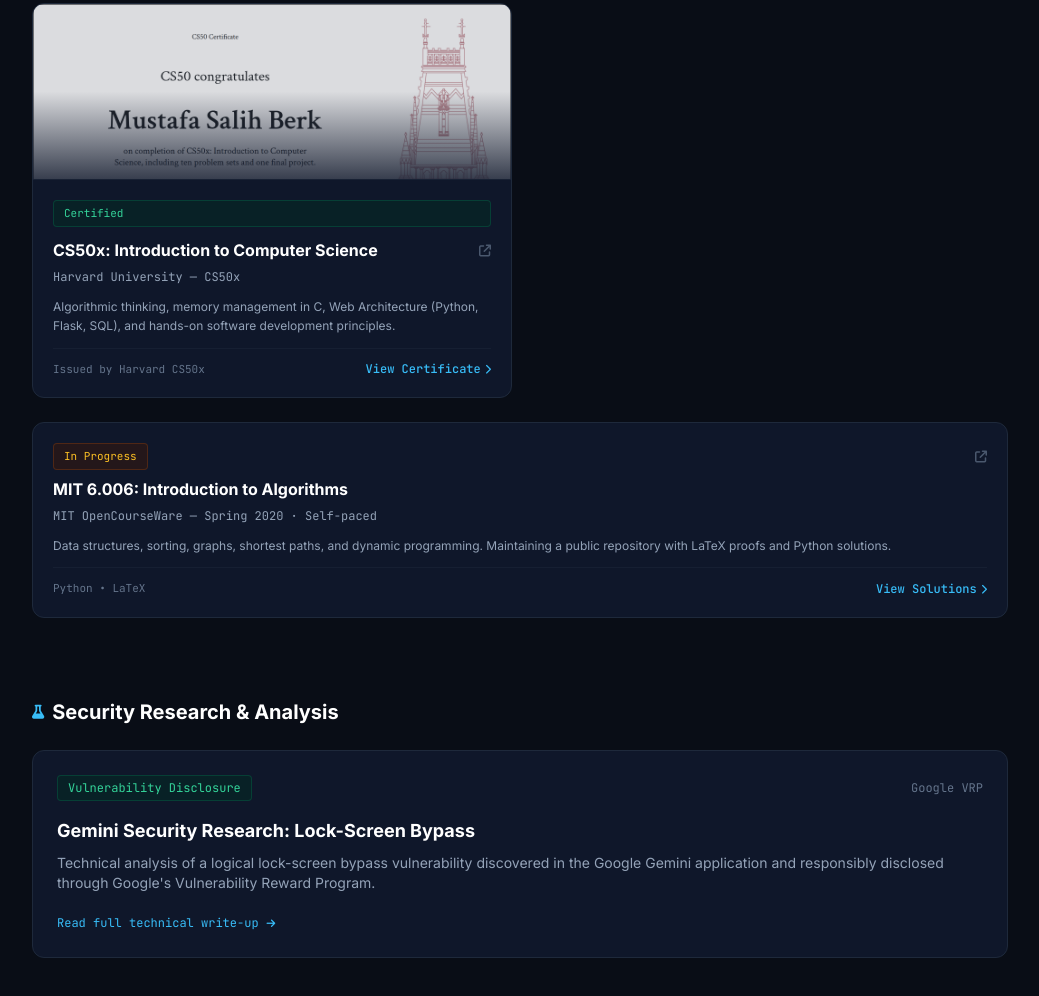
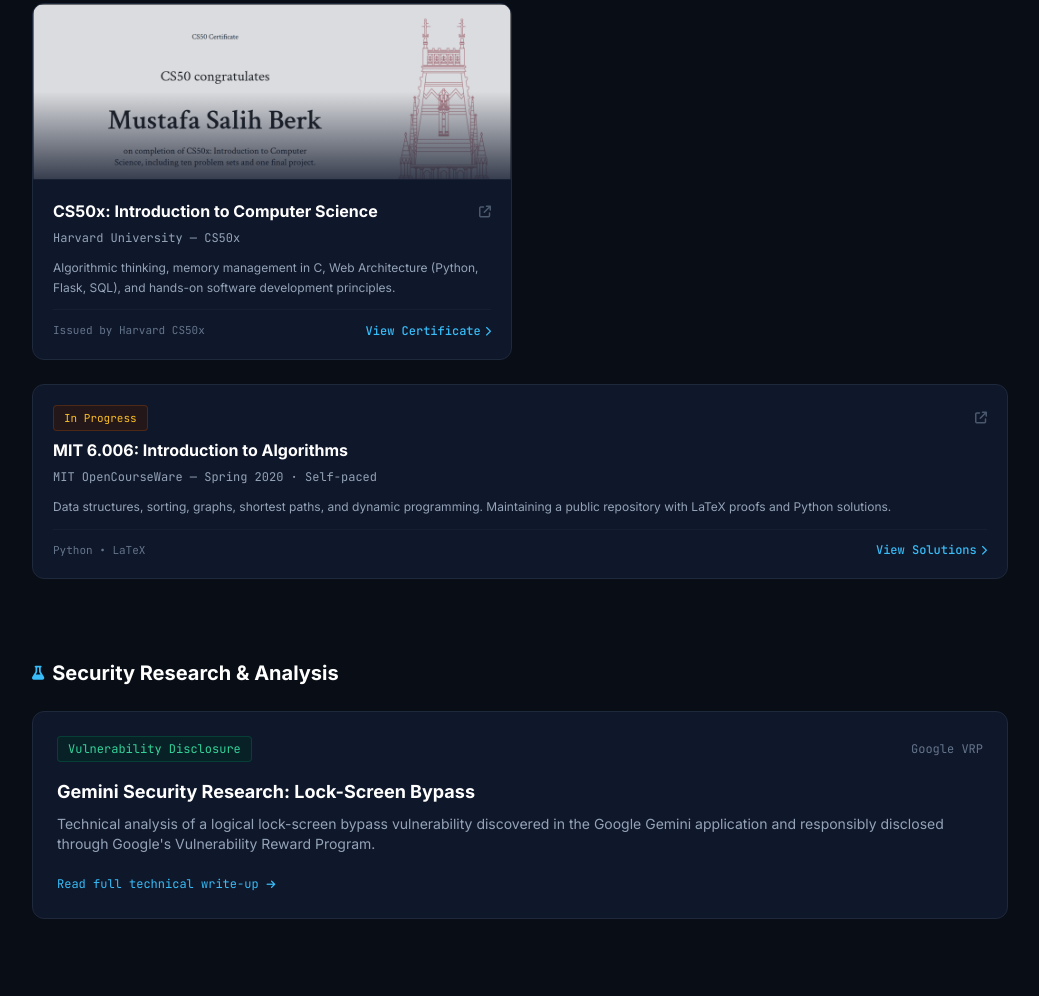
Before and after one commit to msalihberk/msalihberk.github.io, a plain HTML site: page index.html in a window 1280 px wide. Shown: the part 1132-2128 px from the top of the page, without its empty margins (120-1159 px from the left). Drawn offline with nearby package versions, Linux system fonts and the light colour scheme.

Commit message:
Update index.html

```diff
--- a/index.html
+++ b/index.html
@@ -253,7 +253,6 @@
 
                 <!-- Content Area -->
                 <div class="p-5 space-y-3 flex-1 flex flex-col justify-between">
-                    <span class="inline-block text-[11px] font-mono text-emerald-400 bg-emerald-950/50 border border-emerald-800/50 px-2.5 py-1 rounded">Certified</span>
                     <div class="space-y-2">
                         <div class="flex items-start justify-between gap-2">
                             <h3 class="text-base font-bold text-white group-hover:text-brand transition leading-snug">
```
